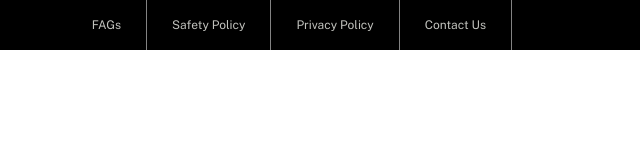
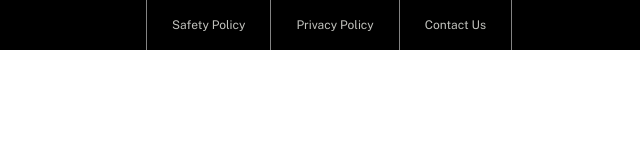
Before and after one commit to zeynab-asg/Handy-man-site, a plain HTML site: page index.html in a window 1280 px wide. Shown: the full height of the page, 640-1280 px from the left. Drawn offline with Linux system fonts and the light colour scheme.

```diff
--- a/index.html
+++ b/index.html
@@ -36,7 +36,7 @@
             </li>
           </ul>
           <ul class="social-items">
-            <li><a href=""> FAGs</a></li>
+            <li><a href=""> </a></li>
             <li><a href=""> Safety Policy</a></li>
             <li><a href=""> Privacy Policy</a></li>
             <li><a href=""> Contact Us</a></li>
```
